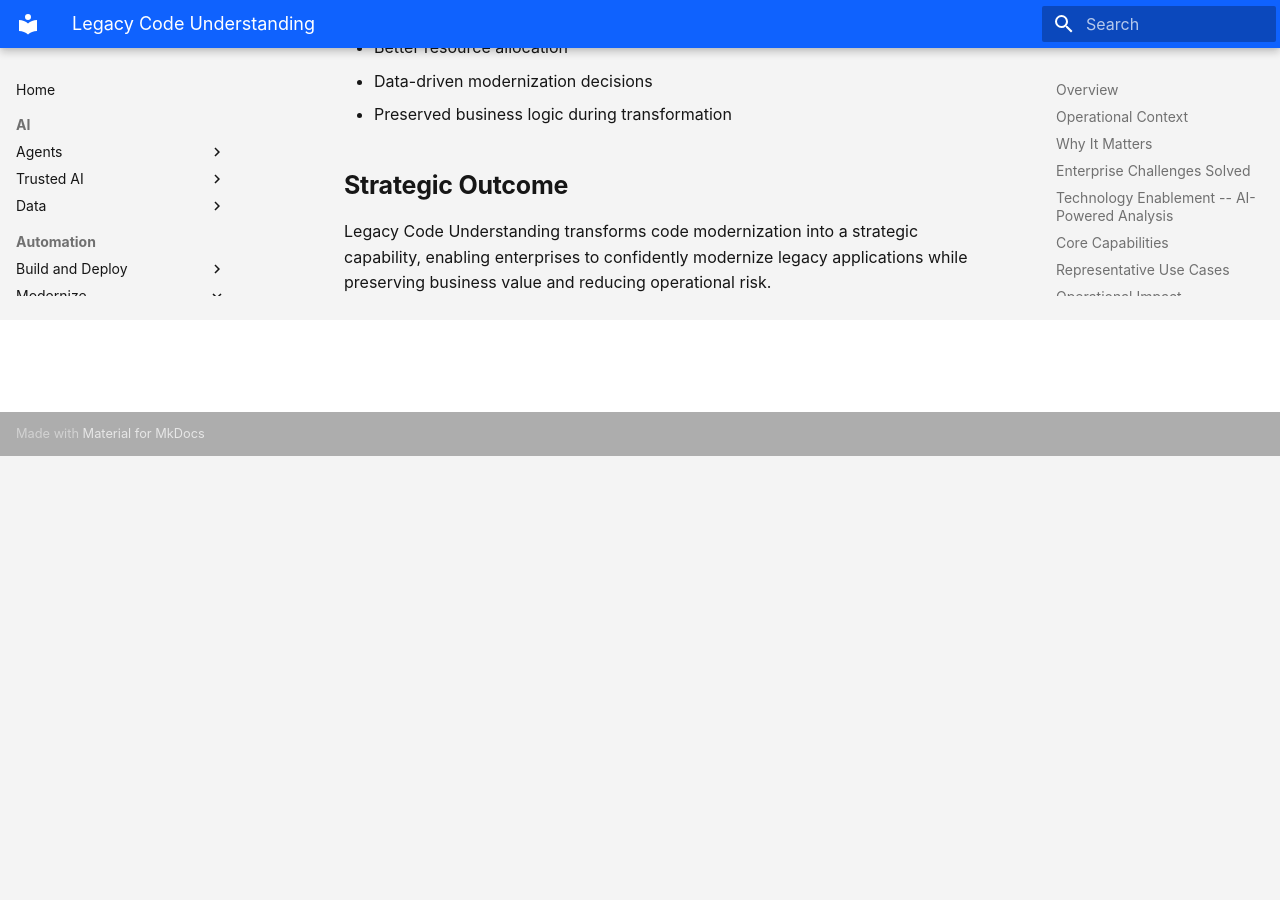
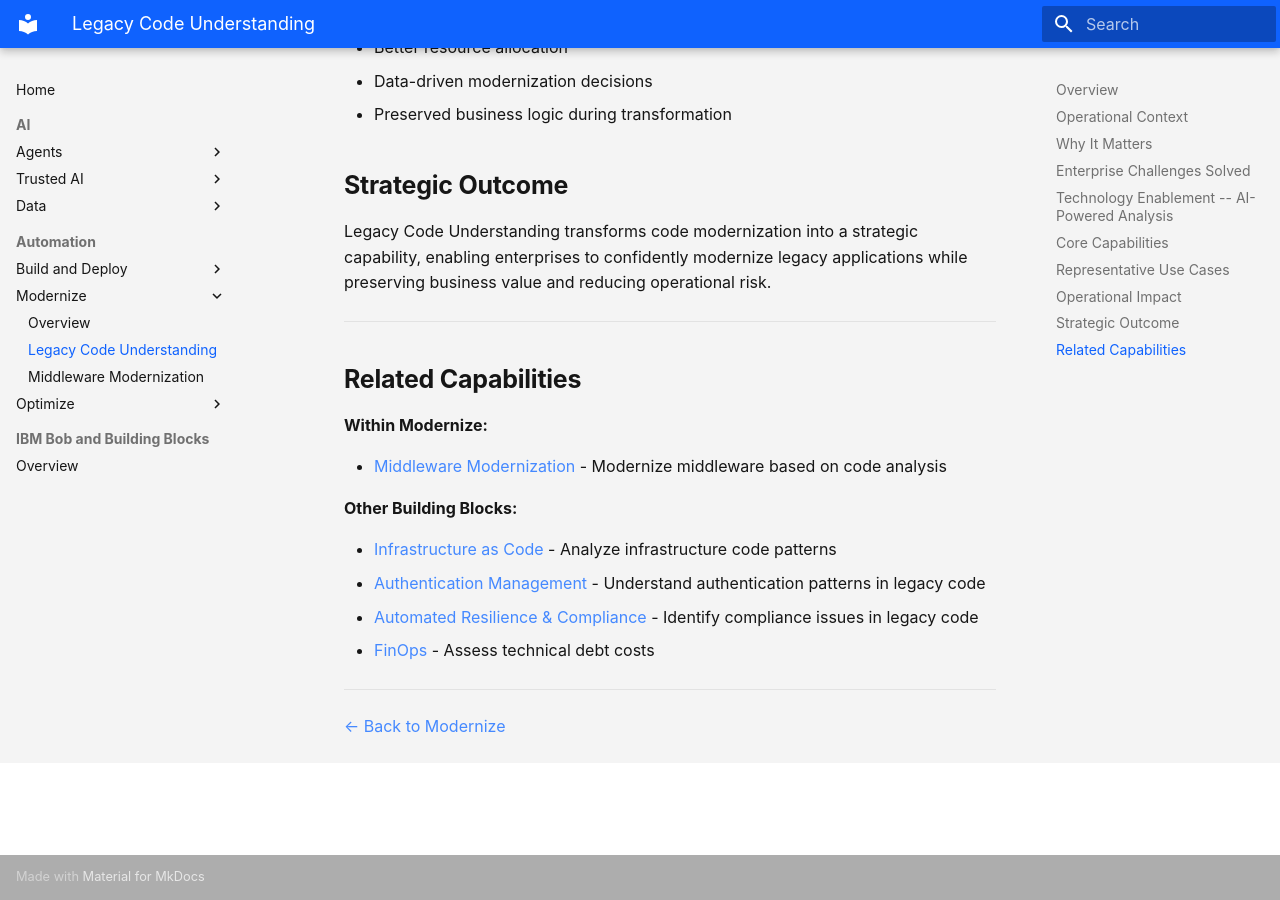
Before and after one commit to ibm-self-serve-assets/building-blocks-docs, an MkDocs documentation site: the page built from docs-src/automation-core/modernize/legacy-code-understanding.md, in a window 1280 px wide and 900 px high, scrolled down 2756 px. Built offline with MkDocs 1.6.1 and Material for MkDocs 9.7.7, drawn with Linux system fonts in a browser that asks for light colours; before the commit the page ends 3212 px from its top, so only the background shows below that.

Commit message:
Adding headers

```diff
--- a/docs-src/automation-core/modernize/legacy-code-understanding.md
+++ b/docs-src/automation-core/modernize/legacy-code-understanding.md
@@ -91,3 +91,22 @@
 ## **Strategic Outcome**
 
 Legacy Code Understanding transforms code modernization into a strategic capability, enabling enterprises to confidently modernize legacy applications while preserving business value and reducing operational risk.
+
+---
+
+## **Related Capabilities**
+
+**Within Modernize:**
+
+- [Middleware Modernization](middleware-modernization.md) - Modernize middleware based on code analysis
+
+**Other Building Blocks:**
+
+- [Infrastructure as Code](../build/infrastructure-as-code.md) - Analyze infrastructure code patterns
+- [Authentication Management](../build/authentication-management.md) - Understand authentication patterns in legacy code
+- [Automated Resilience & Compliance](../optimize/automated-resilience.md) - Identify compliance issues in legacy code
+- [FinOps](../optimize/finops.md) - Assess technical debt costs
+
+---
+
+[← Back to Modernize](index.md)
```
Also changed, not shown: docs-src/automation-core/modernize/middleware-modernization.md (+19 -0 lines), docs-src/automation-core/optimize/automated-resilience.md (+3 -1 lines), docs-src/automation-core/optimize/automated-resource-management.md (+2 -2 lines), docs-src/automation-core/optimize/finops.md (+2 -2 lines), 4 other files.
